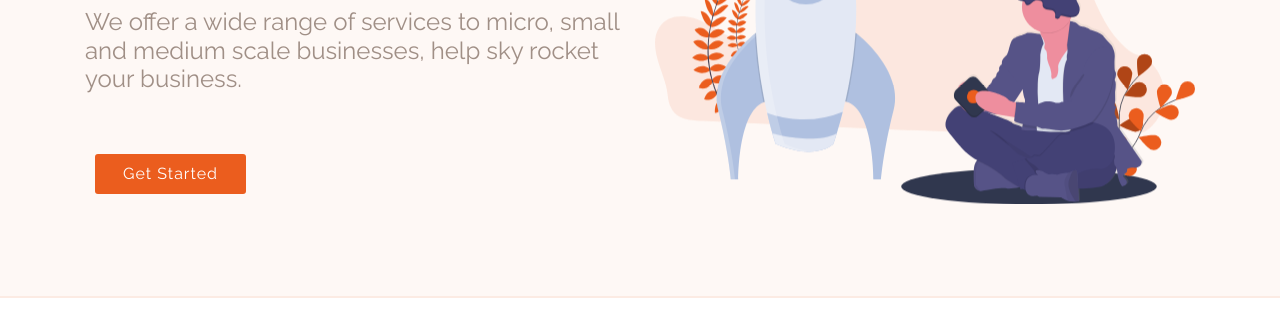
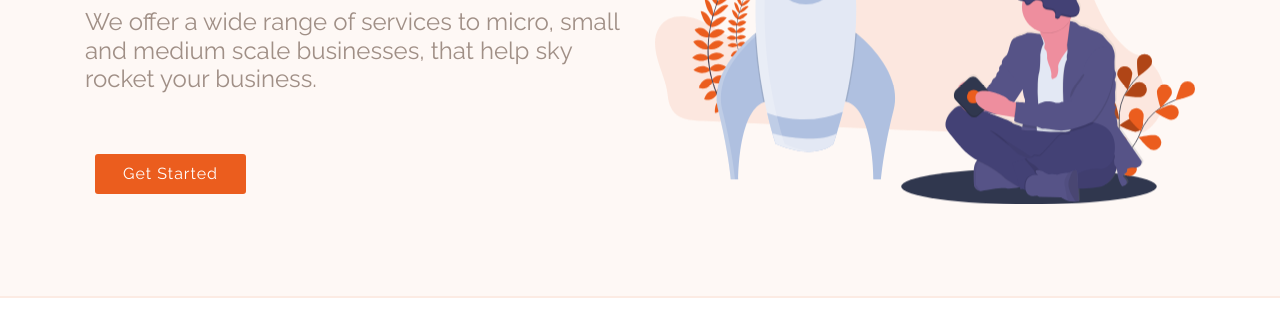
Before and after one commit to Kattari-Tech/website, a plain HTML site: page index.html in a window 1280 px wide. Shown: the part 334-670 px from the top of the page. Drawn offline with nearby package versions, Linux system fonts and the light colour scheme.

Commit message:
Website Update 3

```diff
--- a/index.html
+++ b/index.html
@@ -97,7 +97,7 @@
       <div class="row">
         <div class="col-lg-6 pt-5 pt-lg-0 order-2 order-lg-1">
           <h1>Business, Technology and Sustainability Consultant</h1>
-          <h2>We offer a wide range of services to micro, small and medium scale businesses, help sky rocket your business.</h2>
+          <h2>We offer a wide range of services to micro, small and medium scale businesses, that help sky rocket your business.</h2>
           <a href="#about" class="btn-get-started scrollto">Get Started</a>
         </div>
         <div class="col-lg-6 order-1 order-lg-2 hero-img">
```
